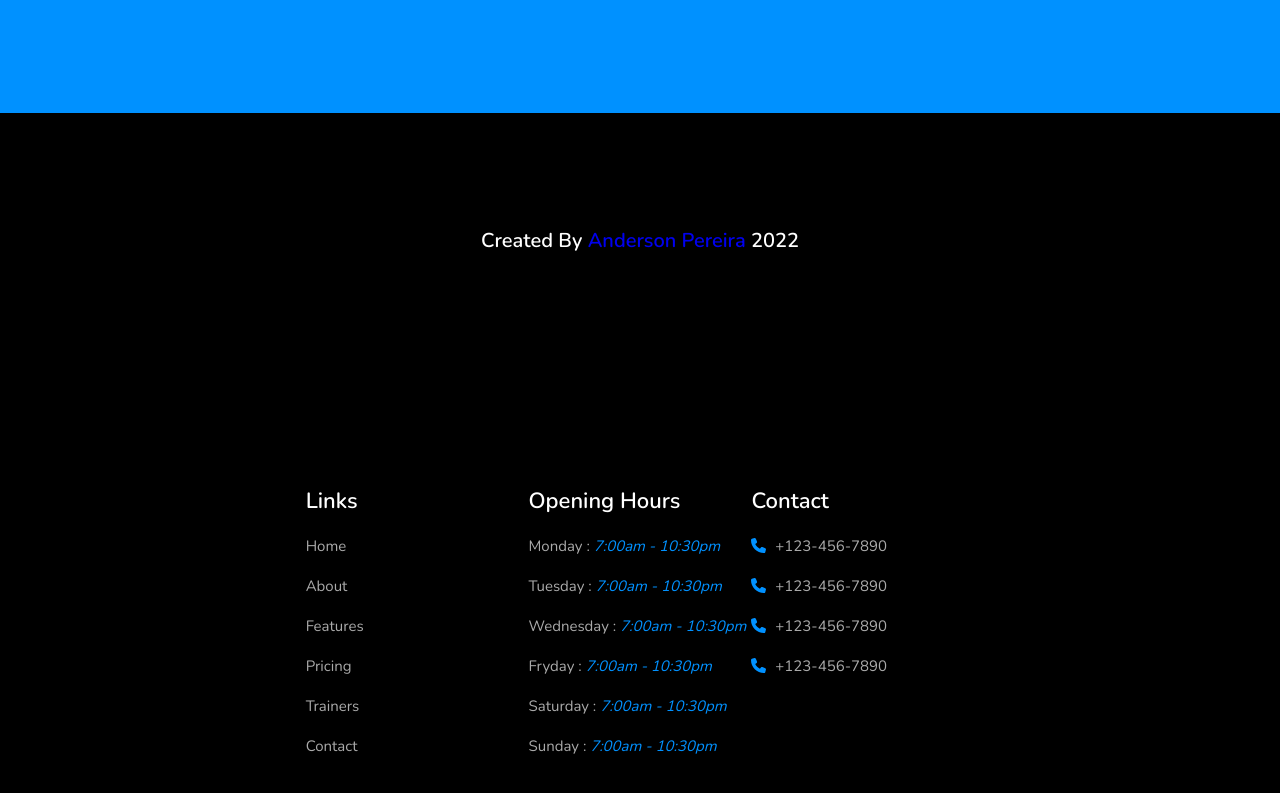
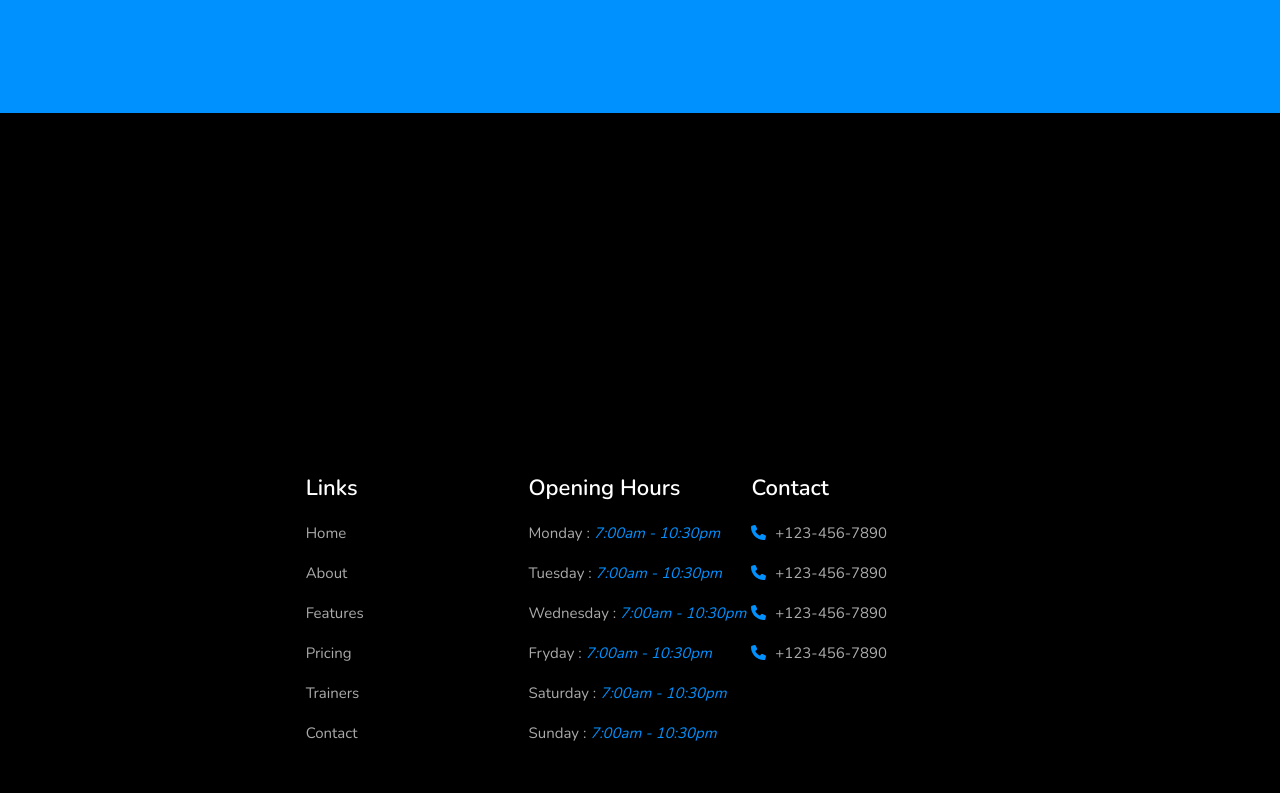
Before and after one commit to anderson-pixel/fitx, a React (Create React App) app: page / in a window 1280 px wide. Shown: the part 4216-5009 px from the top of the page. Built offline with nearby package versions, Linux system fonts and the light colour scheme.

Commit message:
checkpoint

```diff
--- a/src/components/header/Footer/footer.tsx
+++ b/src/components/header/Footer/footer.tsx
@@ -18,13 +18,6 @@ function Footer() {
      <FooterContainer className="footercont">
 
       <div className="credit">
-      <h3 style={{ fontSize: '2rem',
-        textAlign: 'center',
-        padding:'1rem',
-        color:'white',
-        lineHeight: '1.5',
-        }}
-        >Created by <span><a href='https://github.com/anderson-pixel'>Anderson Pereira </a></span>2022</h3>
       </div>
 
     <div className="box-container">
```
